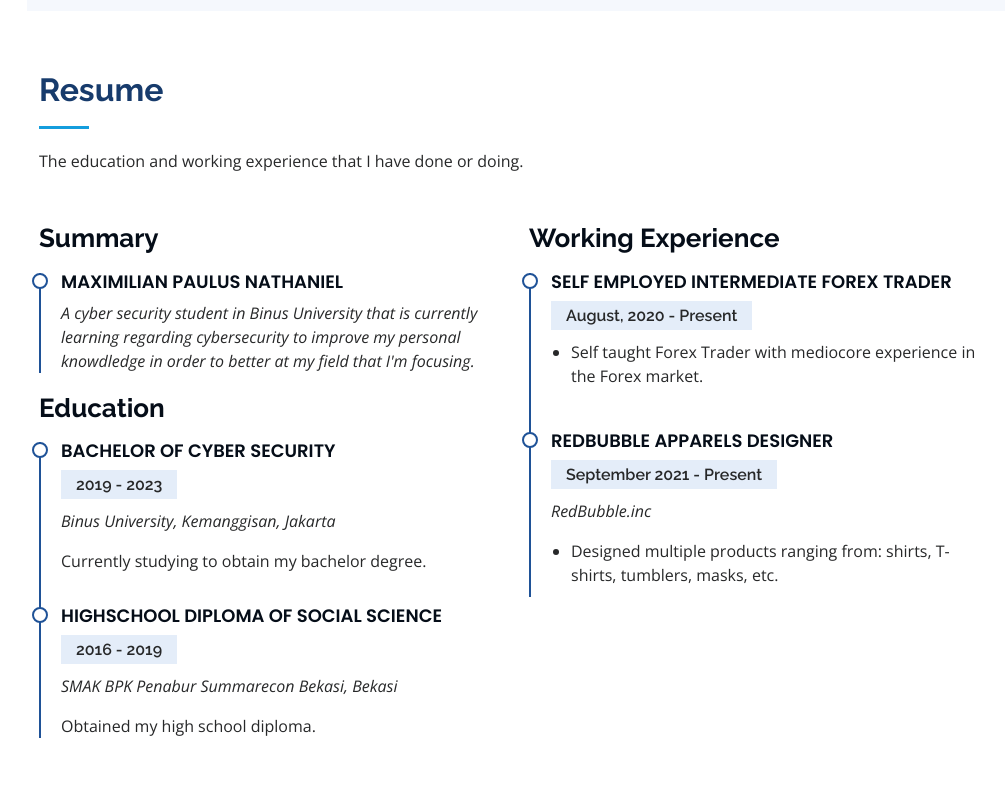
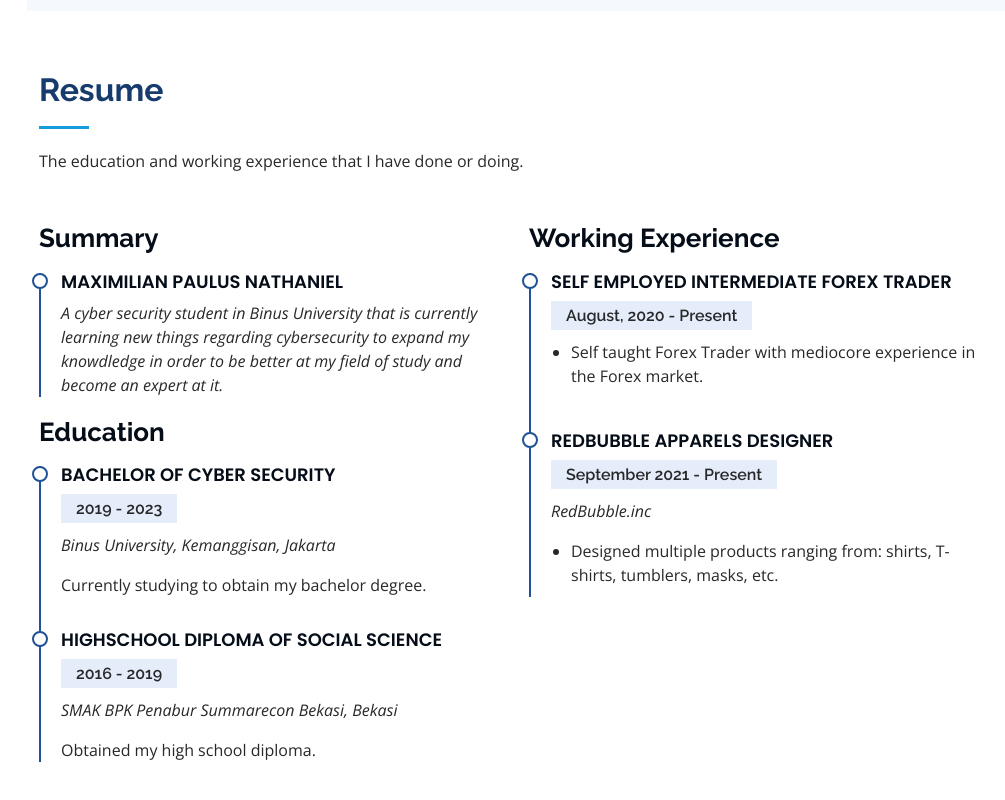
Before and after one commit to xama3l/xama3l.github.io, a plain HTML site: page index.html in a window 1280 px wide. Shown: the part 1949-2749 px from the top of the page, without its empty margins (273-1278 px from the left). Drawn offline with nearby package versions, Linux system fonts and the light colour scheme.

Commit message:
portofolio1.4

```diff
--- a/index.html
+++ b/index.html
@@ -217,7 +217,7 @@
             <h3 class="resume-title">Summary</h3>
             <div class="resume-item pb-0">
               <h4>Maximilian Paulus Nathaniel</h4>
-              <p><em>A cyber security student in Binus University that is currently learning regarding cybersecurity to improve my personal knowdledge in order to better at my field that I'm focusing.</em></p>
+              <p><em>A cyber security student in Binus University that is currently learning new things regarding cybersecurity to expand my knowdledge in order to be better at my field of study and become an expert at it.</em></p>
             </div>
 
             <h3 class="resume-title">Education</h3>
```
